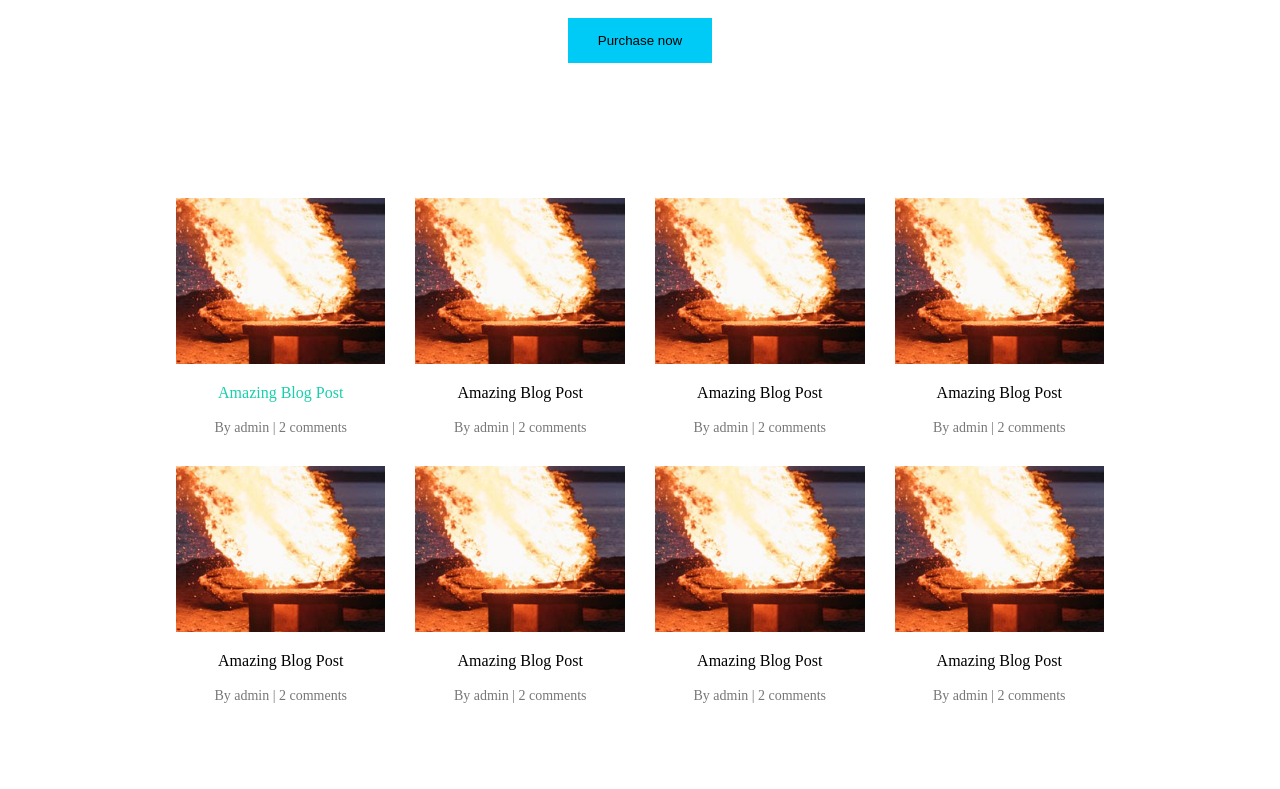
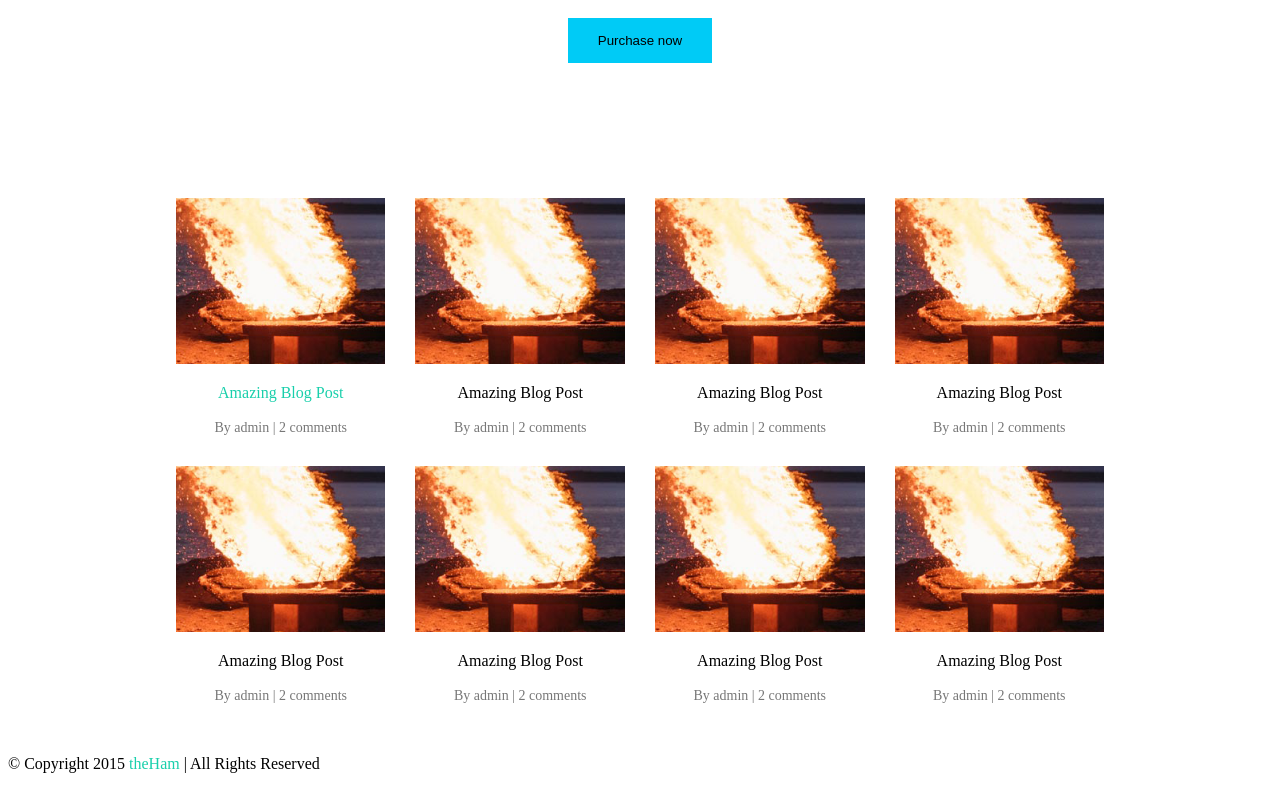
Before and after one commit to XanimGuliyeva/Assignment_1, a plain HTML site: page index.html in a window 1280 px wide. Shown: the part 1363-2152 px from the top of the page. Before the commit the page ends 2110 px from the top, so only its background shows below. Drawn offline with Linux system fonts and the light colour scheme; a script that the page names is missing.

Commit message:
Update index.html

```diff
--- a/index.html
+++ b/index.html
@@ -147,6 +147,9 @@
         </div>
        </div>
     </div>
+     <div class="footer">
+        <p>© Copyright 2015 <span class="selected">theHam</span> | All Rights Reserved</p>
+    </div>
 
     <script src="script.js"></script>
 </body>
```
